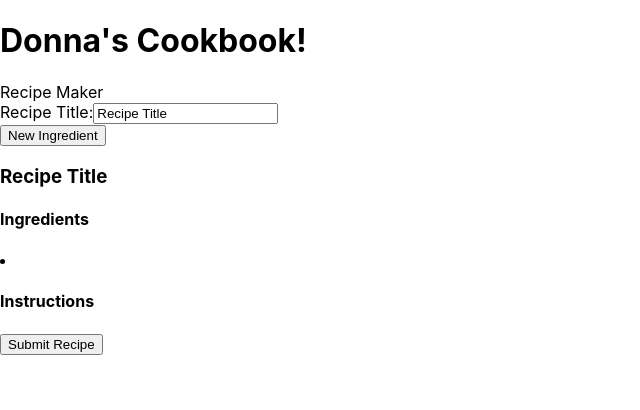
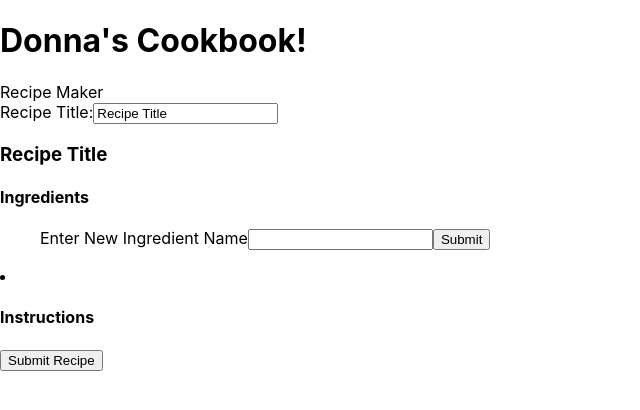
Before and after one commit to gabechaz/donnas-cookbook-frontend, a React (Create React App) app in the folder Code/donnas-cookbook/donnas-cookbook-frontend/: page /recipe-maker in a window 1280 px wide. Shown: the top 410 px of the page, without its empty margins (0-640 px from the left). Built offline with nearby package versions, Linux system fonts and the light colour scheme.

Commit message:
moved ingredient adder into recipe draft page

```diff
--- a/Code/donnas-cookbook/donnas-cookbook-frontend/src/pageComponents/RecipeDraft.js
+++ b/Code/donnas-cookbook/donnas-cookbook-frontend/src/pageComponents/RecipeDraft.js
@@ -1,7 +1,8 @@
 import {useEffect, useState} from 'react'
+import IngredientAdder from './IngredientAdder'
 
 
-function RecipeDraft ({recipeTitle, ingList, newIng}) {
+function RecipeDraft ({setNewIng, setIngList, recipeTitle, ingList, newIng}) {
 
     const [ingsList, setIngsList] = useState([])
 
@@ -25,7 +26,9 @@ function RecipeDraft ({recipeTitle, ingList, newIng}) {
         <div>
         <h3>{recipeTitle}</h3>
             <h4>Ingredients</h4>
+
             <ul>
+            <IngredientAdder setNewIng={setNewIng} newIng={newIng} ingList={ingList} setIngList={setIngList} />
             {ingsList}
             </ul>
             <li>{newIng}</li>
--- a/Code/donnas-cookbook/donnas-cookbook-frontend/src/pageComponents/RecipeMaker.js
+++ b/Code/donnas-cookbook/donnas-cookbook-frontend/src/pageComponents/RecipeMaker.js
@@ -81,16 +81,12 @@ fetch(`${API}/recipes`, {
                 </label>
 
                 <br />
-                <button onClick = {handleNewIngButton}>
-                    {!newIngInput ? 'New Ingredient' : 'Hide Form' }
-                </button>
-                <br />
-                {newIngInput ? <IngredientAdder setNewIng={setNewIng} newIng={newIng} ingList={ingList} setIngList={setIngList} /> : null}
+
 
 
             </form>
 
-            <RecipeDraft newIng={newIng} ingList={ingList} recipeTitle={recipeTitle} />
+            <RecipeDraft setNewIng={setNewIng} setIngList={setIngList} newIng={newIng} ingList={ingList} recipeTitle={recipeTitle} />
             <button onClick={addRecipe}>Submit Recipe</button>
         </div>
     )
```
